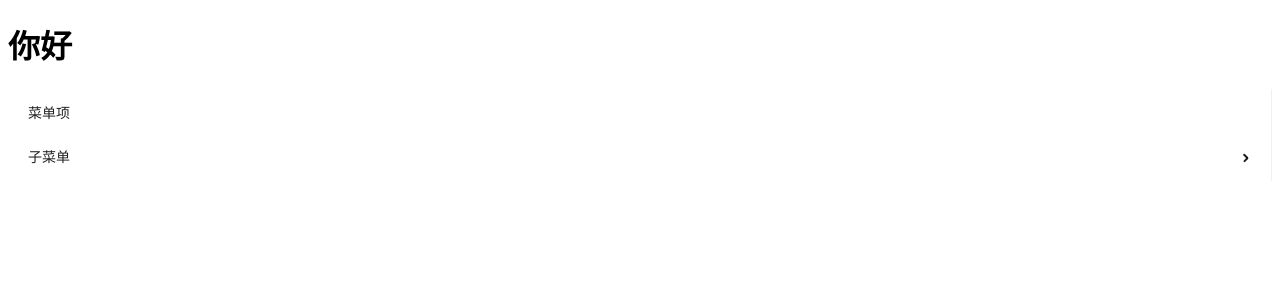
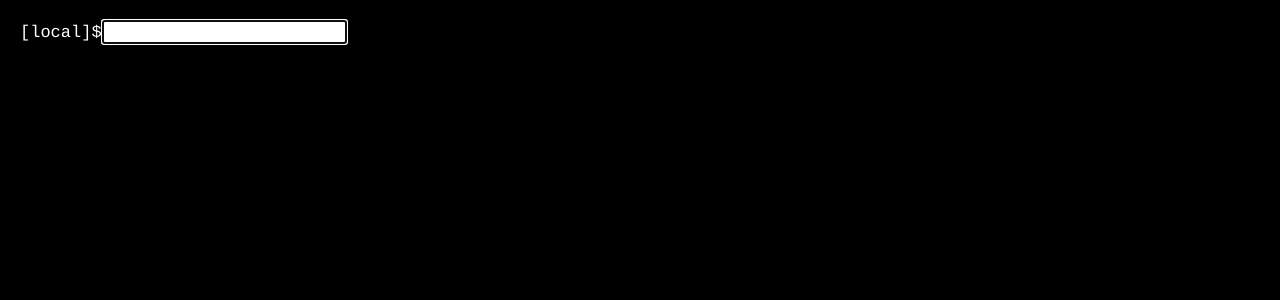
Before and after one commit to efohuajiao/TIndex, a Vue app: page / in a window 1280 px wide. Shown: the top 300 px of the page. Built offline with nearby package versions, Linux system fonts and the light colour scheme.

Commit message:
终端界面完成

```diff
--- a/components.d.ts
+++ b/components.d.ts
@@ -8,12 +8,17 @@ export {}
 declare module 'vue' {
   export interface GlobalComponents {
     AButton: typeof import('ant-design-vue/es')['Button']
+    ACollapse: typeof import('ant-design-vue/es')['Collapse']
+    ACollapsePanel: typeof import('ant-design-vue/es')['CollapsePanel']
+    AInput: typeof import('ant-design-vue/es')['Input']
     AMenu: typeof import('ant-design-vue/es')['Menu']
     AMenuItem: typeof import('ant-design-vue/es')['MenuItem']
     ASubMenu: typeof import('ant-design-vue/es')['SubMenu']
     Components: typeof import('./src/components/index.vue')['default']
     RouterLink: typeof import('vue-router')['RouterLink']
     RouterView: typeof import('vue-router')['RouterView']
+    TnTerminal: typeof import('./src/components/TnTerminal.vue')['default']
     Tterminal: typeof import('./src/components/Tterminal.vue')['default']
+    TTerminal: typeof import('./src/components/TTerminal.vue')['default']
   }
 }
--- a/package.json
+++ b/package.json
@@ -11,7 +11,8 @@
     "fix": "eslint src --fix"
   },
   "dependencies": {
-    "ant-design-vue": "^4.0.0-rc.5",
+    "ant-design-vue": "^3.2.20",
+    "less": "^4.1.3",
     "vue": "^3.2.47"
   },
   "devDependencies": {
--- a/src/App.vue
+++ b/src/App.vue
@@ -4,4 +4,9 @@
 
 <script setup lang="ts"></script>
 
-<style lang=""></style>
+<style>
+body {
+  margin: 0;
+  padding: 0;
+}
+</style>
--- /dev/null
+++ b/src/components/TnTerminal.vue
@@ -0,0 +1,185 @@
+<template>
+  <!-- 最外层包裹 -->
+  <div class="Tterminal-wrapper" @click="handleClickWrapper">
+    <div class="Tterminal" :style="mainStyle">
+      <!-- 已输出命令 -->
+      <a-collapse
+        v-model:activeKey="activeKey"
+        :bordered="false"
+        expand-icon-position="right"
+      >
+        <template v-for="(output, index) in outputList" :key="index">
+          <a-collapse-panel class="terminal-row">
+            <template #header>
+              <span style="user-select: none; margin-right: 10px"
+                >[local]$</span
+              >
+              <span>
+                {{ output.text }}
+              </span>
+            </template>
+          </a-collapse-panel>
+        </template>
+      </a-collapse>
+      <!-- 输入框 -->
+      <div class="terminal-row">
+        <a-input
+          ref="commandInputRef"
+          v-model:value="InputCommand.text"
+          :placeholder="InputCommand.placeholder"
+          :disabled="isRunning"
+          autofocus
+          :bordered="false"
+          class="command-input"
+          @press-enter="doSubmitCommand"
+        >
+          <template #addonBefore>
+            <span class="command-input-prompt">[local]$</span>
+          </template>
+        </a-input>
+      </div>
+    </div>
+  </div>
+</template>
+
+<script setup lang="ts">
+import { ref, computed, StyleValue } from "vue";
+//引入终端类型声明
+import CommandInputType = Tterminal.CommandInputType;
+import OutputType = Tterminal.OutputType;
+import CommandOutputType = Tterminal.CommandOutputType;
+//定义Props类型
+interface TnTerminalProps {
+  height?: string | number; //高度
+  fullScreen?: boolean; //是否全屏
+  // eslint-disable-next-line vue/require-default-prop
+  onSubmitCommand?: (inputText: string) => void; //提交命令
+}
+
+const activeKey = ref(["1"]);
+//初始化命令
+const initCommand: CommandInputType = {
+  text: "",
+  placeholder: "",
+};
+
+const InputCommand = ref<CommandInputType>({
+  //输入命令
+  ...initCommand,
+});
+
+const outputList = ref<OutputType[]>([]); //已输出命令集，用于在上面展示
+
+const isRunning = ref(false); // 命令是否运行
+const commandInputRef = ref(); //绑定输入框
+const props = withDefaults(defineProps<TnTerminalProps>(), {
+  height: "400px",
+  fullScreen: false,
+});
+
+//提交命令
+const doSubmitCommand = async () => {
+  isRunning.value = true;
+  let inputText = InputCommand.value.text;
+  //定义命令数组
+  const newCommand: CommandOutputType = {
+    type: "command",
+    text: inputText,
+    resultList: [],
+  };
+  await props.onSubmitCommand?.(inputText); //?.是可选操作符，如果onSubmitCommand存在则运行，不存在返回undefined不会报错
+  outputList.value.push(newCommand);
+
+  InputCommand.value = { ...initCommand };
+  isRunning.value = false;
+};
+//输入框聚焦
+const inputFocus = () => {
+  commandInputRef.value.focus();
+};
+//终端主样式
+const mainStyle = computed(() => {
+  let fullScreenStyle: StyleValue = {
+    position: "fixed",
+    top: 0,
+    bottom: 0,
+    left: 0,
+    right: 0,
+  };
+  return props.fullScreen
+    ? fullScreenStyle
+    : {
+        height: props.height,
+      };
+});
+
+// 点击空白聚焦输入框
+const handleClickWrapper = (event: Event): void => {
+  //@ts-ignore
+  if (event.target.className == "Tterminal") {
+    inputFocus();
+  }
+};
+</script>
+
+<style lang="less" scoped>
+.Tterminal-wrapper {
+  background-color: black;
+}
+.Tterminal {
+  background: rgba(0, 0, 0);
+  padding: 20px;
+  overflow: scroll;
+}
+// 清除滚动条
+.Tterminal::-webkit-scrollbar {
+  display: none;
+}
+.Tterminal
+  :deep(
+    .ant-collapse-icon-position-right
+      > .ant-collapse-item
+      > .ant-collapse-header
+  ) {
+  color: white;
+  padding: 0;
+}
+
+.Tterminal :deep(.ant-collapse) {
+  background: none;
+}
+
+.Tterminal :deep(.ant-collapse-borderless > .ant-collapse-item) {
+  border: none;
+}
+
+.Tterminal :deep(.ant-collapse-content > .ant-collapse-content-box) {
+  padding: 0;
+}
+// 输入框样式
+.command-input {
+  border: none;
+  caret-color: white;
+}
+.command-input :deep(input) {
+  color: white !important;
+  font-size: 17px;
+  padding: 0 10px;
+}
+.command-input :deep(.ant-input-group-addon) {
+  background: none;
+  border: none;
+  padding: 0;
+  font-size: 17px;
+}
+// 输入框前缀样式
+.command-input-prompt {
+  color: white;
+}
+// 命令行样式
+.terminal-row {
+  color: white;
+  font-size: 17px;
+  font-family: courier-new, courier, monospace;
+}
+</style>
--- a/src/components/Tterminal.vue
+++ /dev/null
@@ -1,13 +0,0 @@
-<!-- eslint-disable vue/multi-word-component-names -->
-<template>
-  <a-menu>
-    <a-menu-item>菜单项</a-menu-item>
-    <a-sub-menu title="子菜单">
-      <a-menu-item>子菜单项</a-menu-item>
-    </a-sub-menu>
-  </a-menu>
-</template>
-
-<script setup lang="ts"></script>
-
-<style lang=""></style>
--- a/src/components/index.vue
+++ /dev/null
@@ -1,13 +0,0 @@
-<template>
-    <div>
-
-    </div>
-</template>
-
-<script setup lang='ts'>
-
-</script>
-
-<style lang=''>
-
-</style>
--- /dev/null
+++ b/src/core/CommadnParsing.ts
@@ -0,0 +1,3 @@
+export const doCommandParsing = (inputText: string) => {
+  console.log(inputText);
+};
--- a/src/pages/IndexPage.vue
+++ b/src/pages/IndexPage.vue
@@ -1,8 +1,12 @@
 <template>
-  <h1>你好</h1>
-  <Tterminal></Tterminal>
+  <TnTerminal full-screen :on-submit-command="onSubmitCommand" />
 </template>
 
-<script setup lang="ts"></script>
+<script setup lang="ts">
+import { doCommandParsing } from "../core/CommadnParsing";
+const onSubmitCommand = (inputText: string) => {
+  doCommandParsing(inputText);
+};
+</script>
 
 <style lang=""></style>
--- a/vite.config.ts
+++ b/vite.config.ts
@@ -1,18 +1,15 @@
-import { defineConfig } from 'vite'
-import vue from '@vitejs/plugin-vue'
+import { defineConfig } from "vite";
+import vue from "@vitejs/plugin-vue";
 
-import Components from 'unplugin-vue-components/vite'
-import { AntDesignVueResolver } from 'unplugin-vue-components/resolvers'
-
+import Components from "unplugin-vue-components/vite";
+import { AntDesignVueResolver } from "unplugin-vue-components/resolvers";
 
 // https://vitejs.dev/config/
 export default defineConfig({
   plugins: [
     vue(),
     Components({
-      resolvers: [AntDesignVueResolver()]
-    })
+      resolvers: [AntDesignVueResolver()],
+    }),
   ],
-
-
-})
+});
```
Also changed, not shown: src/components/type.d.ts (added, +26 -0 lines), 1 other file (tests, documents, lock files or other folders).
